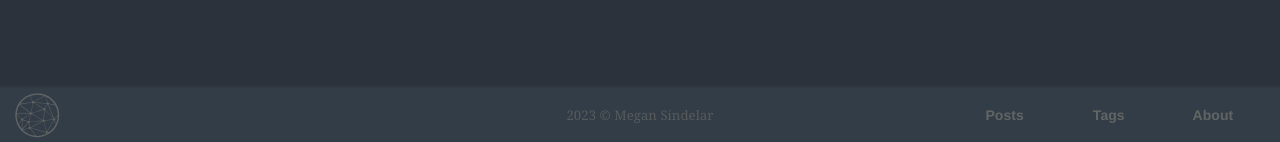
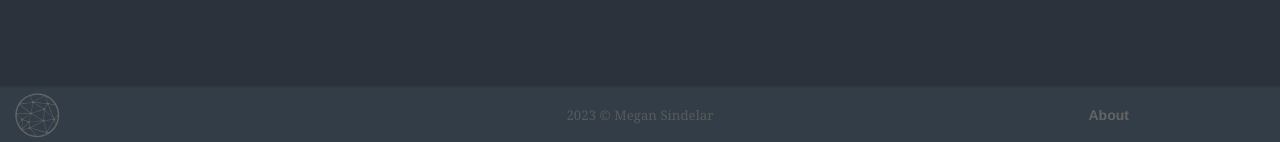
Before and after one commit to megsindelar/megsindelar.github.io, a Jekyll site: the page built from index.html, in a window 1280 px wide. Shown: the part 755-897 px from the top of the page. Built offline with Jekyll 4.4.1, drawn with Linux system fonts in a browser that asks for light colours; some web fonts are replaced; the list of posts is cut into pages by our own code.

Commit message:
Update footer.html

```diff
--- a/_includes/footer.html
+++ b/_includes/footer.html
@@ -13,16 +13,6 @@
         </div>
         <div class="footer-nav">
             <div>
-                <a href="{{ relativebase }}archive.html">
-                    Posts
-                </a>
-            </div>
-            <div>
-                <a href="{{ relativebase }}tags.html">
-                    Tags
-                </a>
-            </div>
-            <div>
                 <a href="{{ relativebase }}about.html">
                     About
                 </a>
```
